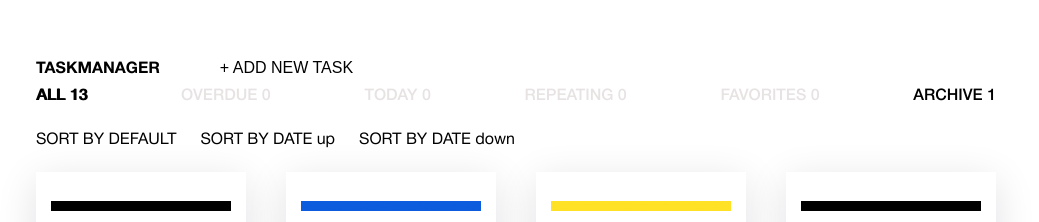
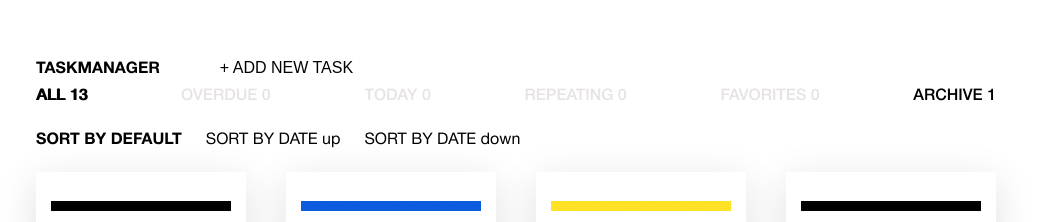
Before and after one commit to Jahonta/taskmanager, a React (Vite) app: page / in a window 1280 px wide. Shown: the top 222 px of the page, without its empty margins (124-1163 px from the left). Built offline with nearby package versions, Linux system fonts and the light colour scheme.

Commit message:
feat(board): Декомпозирует сортировку

```diff
--- /dev/null
+++ b/src/features/board/components/sorting-item/sorting-item.tsx
@@ -0,0 +1,37 @@
+import { MouseEvent } from 'react';
+import cn from 'classnames';
+
+import { SortingType, TSorting } from '../../types/sorting';
+
+type SortingItemProps = {
+  type: TSorting;
+  isActive: boolean;
+  onClick: (type: TSorting) => void;
+};
+
+const sortingLabel = {
+  [SortingType.DEFAULT]: 'SORT BY DEFAULT',
+  [SortingType.DATE_UP]: 'SORT BY DATE up',
+  [SortingType.DATE_DOWN]: 'SORT BY DATE down',
+};
+
+function SortingItem({ type, isActive, onClick }: SortingItemProps) {
+  const handleClick = (event: MouseEvent<HTMLAnchorElement>) => {
+    event.preventDefault();
+    onClick(type);
+  };
+
+  return (
+    <a
+      href='#'
+      className={cn('board__sort-item', {
+        'board__sort-item--active': isActive,
+      })}
+      onClick={handleClick}
+    >
+      {sortingLabel[type]}
+    </a>
+  );
+}
+
+export { SortingItem };
--- a/src/features/board/components/sorting/sorting.tsx
+++ b/src/features/board/components/sorting/sorting.tsx
@@ -1,15 +1,23 @@
+import { useState } from 'react';
+
+import { DEFAULT_SORTING } from '../../constants';
+import { SortingType, TSorting } from '../../types/sorting';
+
+import { SortingItem } from '../sorting-item/sorting-item';
+
 function Sorting() {
+  const [activeSorting, setActiveSorting] = useState<TSorting>(DEFAULT_SORTING);
+
   return (
     <div className='board__sort-list'>
-      <a href='#' className='board__sort-item'>
-        SORT BY DEFAULT
-      </a>
-      <a href='#' className='board__sort-item'>
-        SORT BY DATE up
-      </a>
-      <a href='#' className='board__sort-item'>
-        SORT BY DATE down
-      </a>
+      {Object.values(SortingType).map((type) => (
+        <SortingItem
+          key={type}
+          type={type}
+          isActive={activeSorting === type}
+          onClick={setActiveSorting}
+        />
+      ))}
     </div>
   );
 }
--- /dev/null
+++ b/src/features/board/constants.ts
@@ -0,0 +1,3 @@
+import { SortingType } from './types/sorting';
+
+export const DEFAULT_SORTING = SortingType.DEFAULT;
--- /dev/null
+++ b/src/features/board/types/sorting.ts
@@ -0,0 +1,7 @@
+export const SortingType = {
+  DEFAULT: 'DEFAULT',
+  DATE_UP: 'DATE_UP',
+  DATE_DOWN: 'DATE_DOWN',
+} as const;
+
+export type TSorting = keyof typeof SortingType;
```
